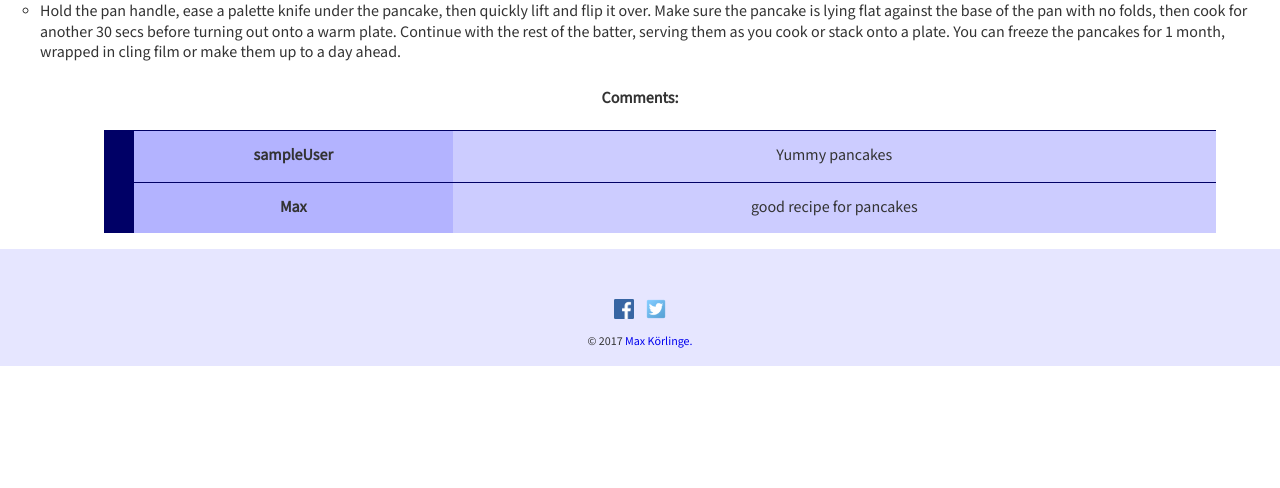
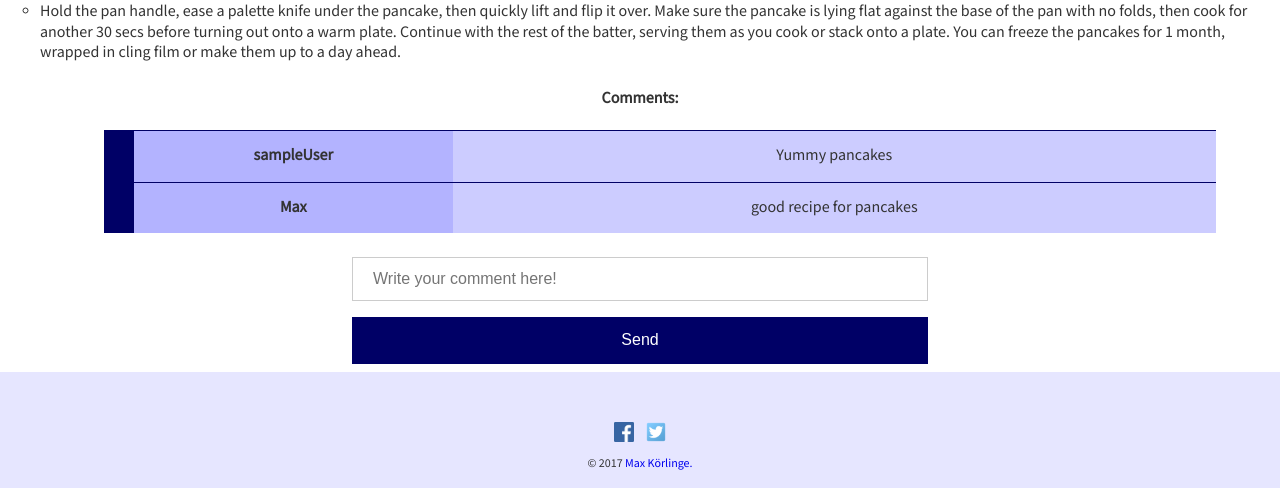
Before and after one commit to fongie/TastyRecipes, a PHP site: page /recipes/pancakes.php in a window 1280 px wide. Shown: the part 1058-1546 px from the top of the page. Before the commit the page ends 1424 px from the top, so only its background shows below. Run offline with PHP 8.4, Linux system fonts and the light colour scheme; a user stored in the database is signed in; data comes from the database, SQL or seed files in the repository; some web fonts are replaced.

Commit message:
added comment box when logged in to recipe page

```diff
--- a/css/main.css
+++ b/css/main.css
@@ -193,7 +193,7 @@
 	}
 
 	/* Add padding to containers */
-	.container {
+	.login-container {
 		padding: 16px;
 	}
 
@@ -369,3 +369,11 @@
 		padding: 0;
 		margin: 0;
 	}
+    .comment-form {
+        border: none;
+    }
+    .comment-form-container {
+        width: 50%;
+        margin: auto;
+
+    }
--- a/loginpage.php
+++ b/loginpage.php
@@ -16,7 +16,7 @@
 <div class="login-page">
  <form action="/actions/handle_login.php" method="post">
 
-  <div class="container">
+  <div class="login-container">
     <label><b>Username</b></label>
     <input type="text" placeholder="Enter Username" name="uname" required>
 
@@ -27,7 +27,7 @@
     <input type="checkbox" checked="checked"> Remember me
   </div>
 
-  <div class="container" style="background-color:#b3b3ff">
+  <div class="login-container" style="background-color:#b3b3ff">
     <button type="button" class="w3cbutton cancelbtn">Cancel</button>
     <span class="psw">Forgot <a href="#">password?</a></span>
   </div>
--- a/parts/header.php
+++ b/parts/header.php
@@ -1,5 +1,8 @@
 <h1>TASTY RECIPES</h1>
-<?php include $_SERVER['DOCUMENT_ROOT'].'/parts/login.php' ?>
+<?php
+    require $_SERVER['DOCUMENT_ROOT'].'/parts/login.php';
+    loginHeader();
+?>
             <nav>
                 <ul>
                     <li>
--- a/parts/login.php
+++ b/parts/login.php
@@ -1,18 +1,26 @@
 <?php
 
+function loggedIn() {
+
+    # if user name is set (we have logged in)
+    if (!empty(($_SESSION["uname"]))) {
+        return true;
+    }
+    # if we have not log in yet (no user name is set)
+    return false;
+}
+function loginHeader() {
     # if we are visiting and no session is active, start new
     if (!isset($_SESSION)) {
         session_start();
     }
 
-# if user name is set (we have logged in)
-if (!empty(($_SESSION["uname"]))) {
+    if (loggedIn()) {
         echo '<p class="header-topright">Logged in as ' . $_SESSION["uname"] . '</p>';
-
-# if we have not log in yet (no user name is set)
     } else {
         echo '<a class="header-topright" href="/loginpage.php">Login</a>';
         echo $_SESSION["uname"];
     }
+}
 
 ?>
--- a/recipes/recipe.php
+++ b/recipes/recipe.php
@@ -27,19 +27,16 @@ function RecipeSite($name) {
 
                 <ul class='ingredient-list'>
                     <li class='li-heading'><h4>Ingredients</h4></li>";
-
     makeListItems($ingredients);
     echo
                 "</ul>
 
                 <ul class='instructions-list'>
                     <li class='li-heading'><h4>Instructions:</h4>";
-
     makeListItems($instructions);
     echo
                 "</ul>
             </div>";
-
     recipeComments($recipeID, $pdo);
 }
 
@@ -57,12 +54,10 @@ function recipeComments($recipe_id, $mysql_conn) {
     $query = "SELECT username, comment FROM comments JOIN user_accounts ON comments.user_id = user_accounts.user_id WHERE recipe_id = $recipe_id;";
     $res = $mysql_conn->query($query);
 
-    echo '
-            <div class="usercomments">
-                <h4>Comments:</h4>
+    echo '<div class="usercomments">
+                <h4>Comments:</h4>';
 
-                <ul class="comments-list">
-        ';
+    echo '<ul class="comments-list">';
 
     # While there are rows left in the query, fetch them as array, associated by the name of the column in the database
     $row = $res->fetch(PDO::FETCH_ASSOC);
@@ -83,9 +78,19 @@ function recipeComments($recipe_id, $mysql_conn) {
             ";
         $row = $res->fetch(PDO::FETCH_ASSOC);
     }
-    echo "
-                </ul>
-            </div>
-        ";
+    echo "</ul>";
+
+    # You can post comments only if logged in (requires login.php file somewhere (its required in header now))
+    # TODO: write post_comment.php file to post the comment
+    if (loggedIn()) {
+        echo '<form class="comment-form" action="/actions/post_comment.php" method="post">
+            <div class="comment-form-container">
+            <input type="text" placeholder="Write your comment here!" name="postcomment" required>
+            <button class "w3cbutton" type="submit">Send</button>
+            </div>';
+    } else {
+        echo 'NOT LOGGED IN';
+    }
+    echo "</div>";
 }
 ?>
```
Also changed, not shown: actions/post_comment.php (added, +9 -0 lines), 1 other file. Lines whose indentation alone changed are shown as unchanged.
